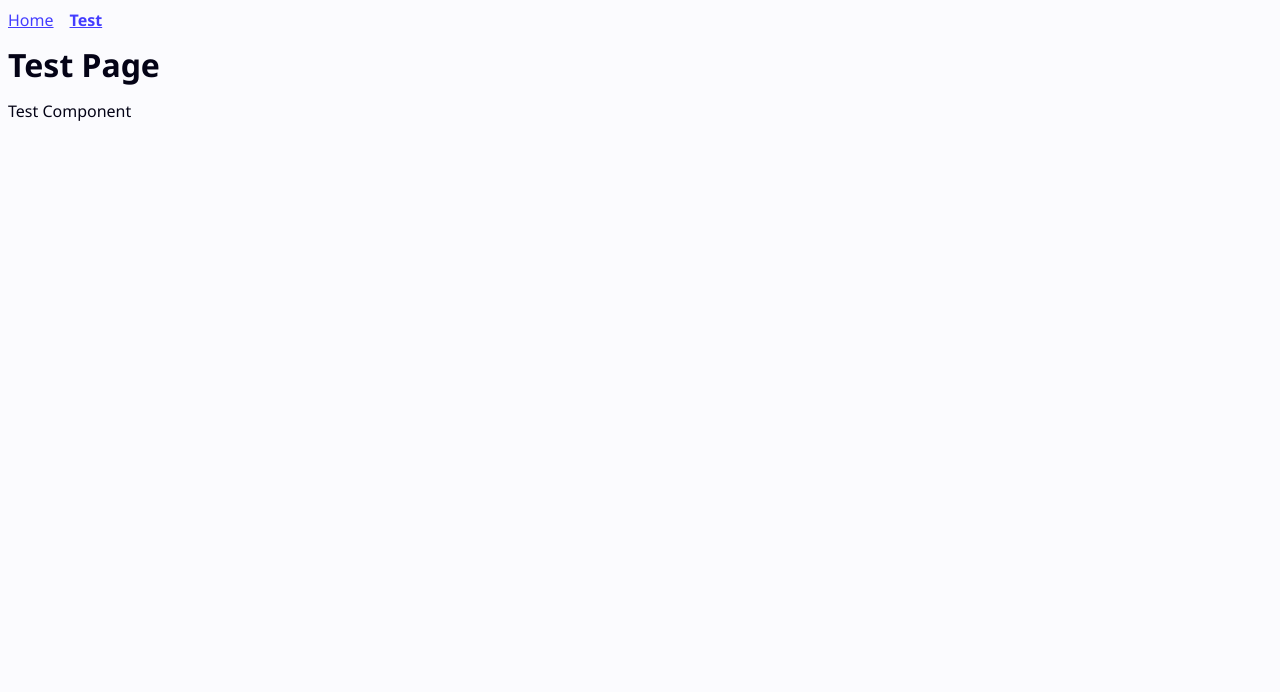
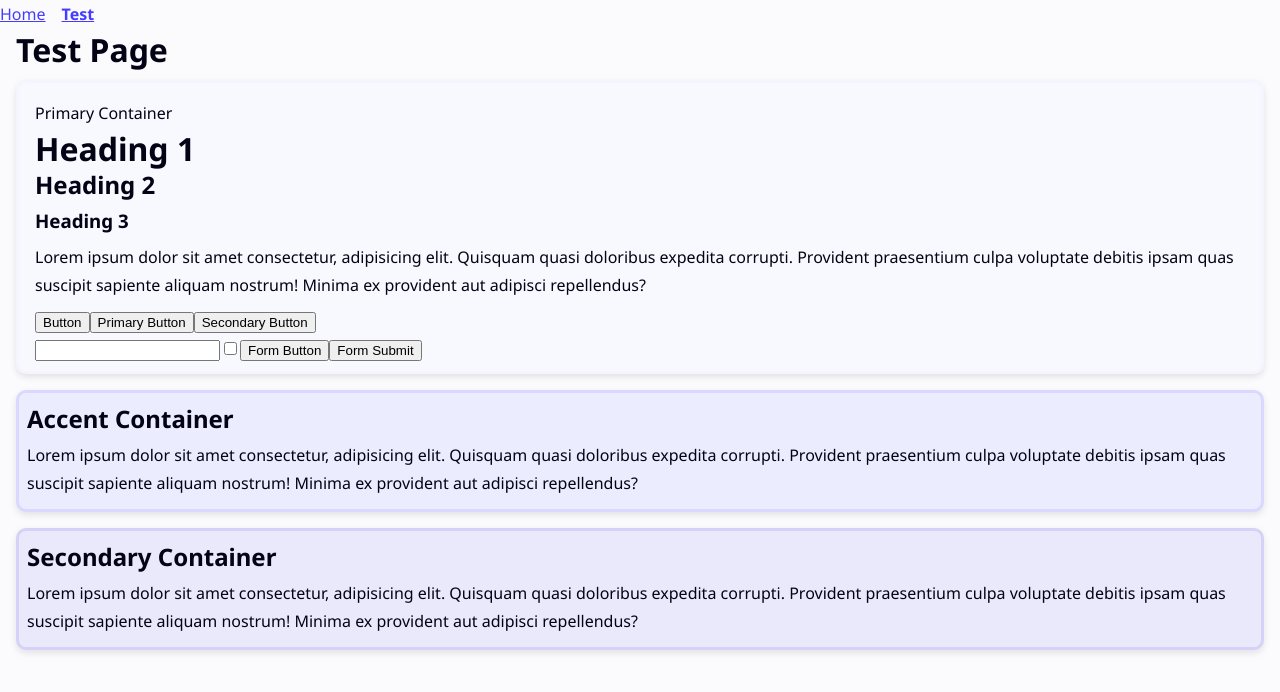
Before and after one commit to UnskilledWolf/timezone-webapp-frontend, a React (Vite) app: page /#/test in a window 1280 px wide. Shown: the top 692 px of the page. Built offline with nearby package versions, Linux system fonts and the light colour scheme; a web font is replaced by a local one.

Commit message:
Containers CSS

```diff
--- a/src/components/TestComponent.tsx
+++ b/src/components/TestComponent.tsx
@@ -1,3 +1,46 @@
 export default function TestComponent() {
-  return <p>Test Component</p>
+  return (
+    <div className="test-component">
+      <div className="container">
+        <p>Primary Container</p>
+
+        <h1>Heading 1</h1>
+        <h2>Heading 2</h2>
+        <h3>Heading 3</h3>
+        <p>
+          Lorem ipsum dolor sit amet consectetur, adipisicing elit. Quisquam
+          quasi doloribus expedita corrupti. Provident praesentium culpa
+          voluptate debitis ipsam quas suscipit sapiente aliquam nostrum! Minima
+          ex provident aut adipisci repellendus?
+        </p>
+        <button>Button</button>
+        <button className="primary">Primary Button</button>
+        <button className="secondary">Secondary Button</button>
+        <form>
+          <input type="text" name="" id="" />
+          <input type="checkbox" name="" id="" />
+          <input type="button" value="Form Button" />
+          <input type="submit" value="Form Submit" />
+        </form>
+      </div>
+      <div className="container accent">
+        <h2>Accent Container</h2>
+        <p>
+          Lorem ipsum dolor sit amet consectetur, adipisicing elit. Quisquam
+          quasi doloribus expedita corrupti. Provident praesentium culpa
+          voluptate debitis ipsam quas suscipit sapiente aliquam nostrum! Minima
+          ex provident aut adipisci repellendus?
+        </p>
+      </div>
+      <div className="container secondary">
+        <h2>Secondary Container</h2>
+        <p>
+          Lorem ipsum dolor sit amet consectetur, adipisicing elit. Quisquam
+          quasi doloribus expedita corrupti. Provident praesentium culpa
+          voluptate debitis ipsam quas suscipit sapiente aliquam nostrum! Minima
+          ex provident aut adipisci repellendus?
+        </p>
+      </div>
+    </div>
+  )
 }
--- a/src/globals.scss
+++ b/src/globals.scss
@@ -1,3 +1,6 @@
+// Defines globally used variables
+@use "sass:color";
+
 $text: #040316;
 $background: #fbfbfe;
 $primary: #2f27ce;
@@ -12,3 +15,36 @@ $corner-rounding-large: 10px;
 $corner-rounding-small: 5px;
 
 $easing: cubic-bezier(0.25, 1, 0.5, 1);
+
+$shadow: 0px 3px 7px 0px rgba(0, 0, 0, 0.1);
+
+// Shades
+$primary-100: color.scale($primary, $lightness: 90%);
+$primary-200: color.scale($primary, $lightness: 80%);
+$primary-300: color.scale($primary, $lightness: 70%);
+$primary-400: color.scale($primary, $lightness: 60%);
+$primary-500: $primary;
+$primary-600: color.scale($primary, $lightness: 40%);
+$primary-700: color.scale($primary, $lightness: 30%);
+$primary-800: color.scale($primary, $lightness: 20%);
+$primary-900: color.scale($primary, $lightness: 10%);
+
+$secondary-100: color.scale($secondary, $lightness: 90%);
+$secondary-200: color.scale($secondary, $lightness: 80%);
+$secondary-300: color.scale($secondary, $lightness: 70%);
+$secondary-400: color.scale($secondary, $lightness: 60%);
+$secondary-500: $secondary;
+$secondary-600: color.scale($secondary, $lightness: 40%);
+$secondary-700: color.scale($secondary, $lightness: 30%);
+$secondary-800: color.scale($secondary, $lightness: 20%);
+$secondary-900: color.scale($secondary, $lightness: 10%);
+
+$accent-100: color.scale($accent, $lightness: 90%);
+$accent-200: color.scale($accent, $lightness: 80%);
+$accent-300: color.scale($accent, $lightness: 70%);
+$accent-400: color.scale($accent, $lightness: 60%);
+$accent-500: $accent;
+$accent-600: color.scale($accent, $lightness: 40%);
+$accent-700: color.scale($accent, $lightness: 30%);
+$accent-800: color.scale($accent, $lightness: 20%);
+$accent-900: color.scale($accent, $lightness: 10%);
--- a/src/index.scss
+++ b/src/index.scss
@@ -1,3 +1,5 @@
+// Defines globally used styles, especially those for basic HTML elements (text, buttons, etc.)
+
 @use "./globals.scss";
 @import url("https://fonts.googleapis.com/css2?family=Noto+Emoji:wght@300..700&family=Noto+Sans:ital,wght@0,100..900;1,100..900&display=swap");
 
@@ -5,14 +7,53 @@
   color: globals.$text;
   font-family: "Noto Sans", sans-serif;
   font-optical-sizing: auto;
-  line-height: 1.5rem;
-
-  background-color: globals.$background;
-  height: 100%;
-  margin: 0;
+  line-height: 1.75rem;
 
   font-synthesis: none;
   text-rendering: optimizeLegibility;
   -webkit-font-smoothing: antialiased;
   -moz-osx-font-smoothing: grayscale;
 }
+
+body {
+  background-color: globals.$background;
+  height: 100%;
+  margin: 0;
+}
+
+//TODO adjust main to fit with the header/footer once they are added
+main {
+  margin: 0.5rem 1rem;
+}
+
+h1,
+h2,
+h3,
+p {
+  margin: 0.5rem 0;
+}
+
+.container {
+  background-color: globals.$secondary-200;
+  border: solid 3px globals.$secondary-300;
+  box-shadow: globals.$shadow;
+
+  border-radius: globals.$corner-rounding-large;
+  padding: 0.5rem 1rem;
+  margin: 1rem 0;
+
+  &.secondary {
+    background-color: globals.$primary-100;
+    border-color: globals.$primary-200;
+  }
+
+  &.accent {
+    background-color: globals.$accent-100;
+    border-color: globals.$accent-200;
+  }
+
+  &.secondary,
+  &.accent {
+    padding: 0.25rem 0.5rem;
+  }
+}
```
